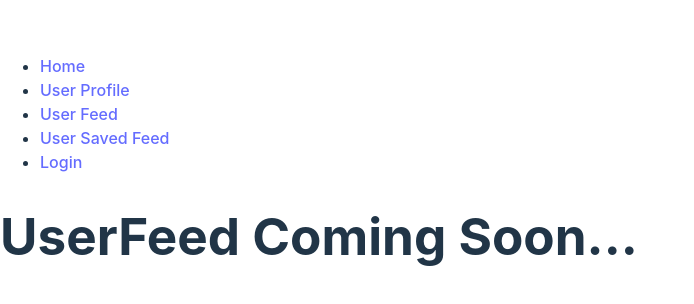
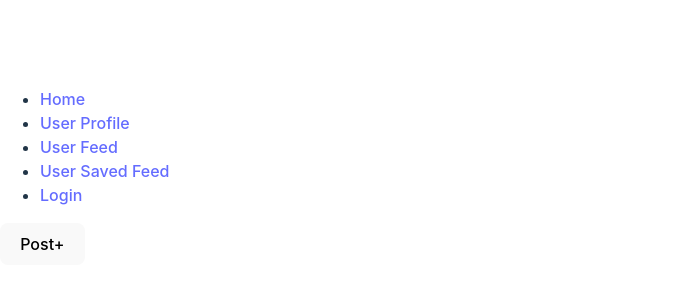
Before and after one commit to ALLHUBS-Jan-2024-Liftoff/Binturong, a React (Vite) app in the folder Binturong/: page /userfeed in a window 1280 px wide. Shown: the part 232-536 px from the top of the page, without its empty margins (0-694 px from the left). Built offline with nearby package versions, Linux system fonts and the light colour scheme.

Commit message:
Added a General Post function

```diff
--- a/Binturong/src/Components/Post.jsx
+++ b/Binturong/src/Components/Post.jsx
@@ -1,13 +1,36 @@
-function  PostButton() {
-    <button onClick={post}> Post +</button>
 
-    const post = () =>{
 
+import React,{useState} from 'react';
+
+function PostForm() {
+    const [showForm,setShowForm] = useState(false);
+
+    function displayForm() {
+        setShowForm(!showForm);
     }
+    return(
+        <div>
 
+                <button onClick={displayForm}>Post+</button>
+
+
+
+             {showForm &&(
+            <div>
+                <form id="post-form">
+                    <textarea id="posttextbox" name= "posttext" rows= "5" cols="50">Text Goes here</textarea>
+                    <input type="checkbox" id="geotagging" name ="geotagging" value="GeoTagging?"></input>
+                    <label for ="geotagging">Turn on Geotagging?</label>
+                    <label for ="postfile">Upload files</label>
+                    <input type ="file" id="postfile" name="postfile"></input>
+                </form>
+            </div>
+            )}
+        </div>
+
+
+    )
 }
 
-function Post() {
 
-
-}
+export default PostForm;
--- a/Binturong/src/pages/UserFeed.jsx
+++ b/Binturong/src/pages/UserFeed.jsx
@@ -1,7 +1,10 @@
 //Start of the User Feed page
 
+import PostForm from "../Components/Post"
+
 const UserFeed = () => {
-    return <h1>UserFeed Coming Soon...</h1>;
-  };
+
+ return(<PostForm />);
+}
 
   export default UserFeed;
```
